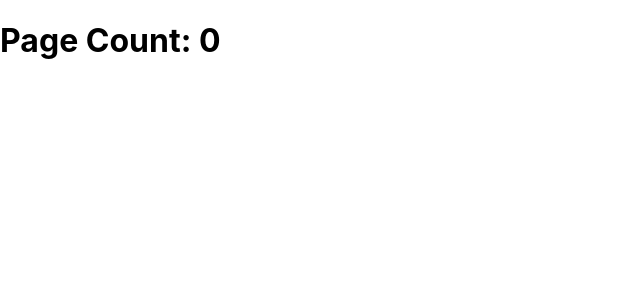
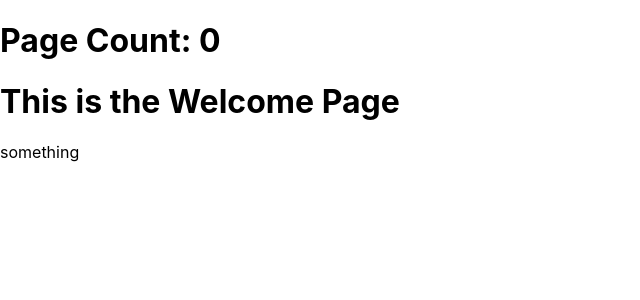
Before and after one commit to NewTechMike/todo, a React (Create React App) app in the folder client/: page /welcome in a window 1280 px wide. Shown: the top 300 px of the page, without its empty margins (0-640 px from the left). Built offline with nearby package versions, Linux system fonts and the light colour scheme; no server answers.

Commit message:
Resolved Browser Router error

```diff
--- a/client/package.json
+++ b/client/package.json
@@ -9,7 +9,7 @@
     "@testing-library/user-event": "^13.5.0",
     "react": "^18.2.0",
     "react-dom": "^18.2.0",
-    "react-scripts": "5.0.1",
+    "react-scripts": "^2.1.3",
     "web-vitals": "^2.1.4"
   },
   "scripts": {
@@ -35,5 +35,8 @@
       "last 1 firefox version",
       "last 1 safari version"
     ]
+  },
+  "devDependencies": {
+    "react-router-dom": "^6.10.0"
   }
 }
--- a/client/src/components/App.js
+++ b/client/src/components/App.js
@@ -1,5 +1,5 @@
 import React, { useState, useEffect } from "react";
-import { Route, Routes } from "react-router-dom";
+import { Routes, Route } from "react-router-dom";
 import Login from "./Login";
 import Welcome from "./Welcome";
 
@@ -10,7 +10,6 @@ function App() {
   window.React2 = require('react');
   console.log(window.React1 === window.React2);
 
-
   useEffect(() => {
     fetch("/hello")
       .then((r) => r.json())
@@ -18,14 +17,14 @@ function App() {
   }, []);
 
 
-  {/* <Routes>
-        <Route path="/login" element={<Login />} />
-        <Route path="/welcome" element={<Welcome />} />
-      </Routes> */}
+  {/*   */}
   return (
     <div className="App">
       <h1>Page Count: {count}</h1>
-
+      <Routes>
+        <Route path="/login" element={<Login />} />
+        <Route path="/welcome" element={<Welcome />} />
+      </Routes>
     </div>
   );
 }
--- a/client/src/components/Welcome.js
+++ b/client/src/components/Welcome.js
@@ -8,7 +8,7 @@ function Welcome(){
   return(
     <div>
       <h1>This is the Welcome Page</h1>
-      {something}
+     {something}
     </div>
   )
 }
--- a/client/src/index.js
+++ b/client/src/index.js
@@ -11,9 +11,9 @@ const root = ReactDOM.createRoot(document.getElementById('root'));
 window.React1 = require('react');
 
 root.render(
-
+      <BrowserRouter>
       <App />
-
+      </BrowserRouter>
 );
 
 // If you want to start measuring performance in your app, pass a function
```
Also changed, not shown: 1 other file (tests, documents, lock files or other folders).
